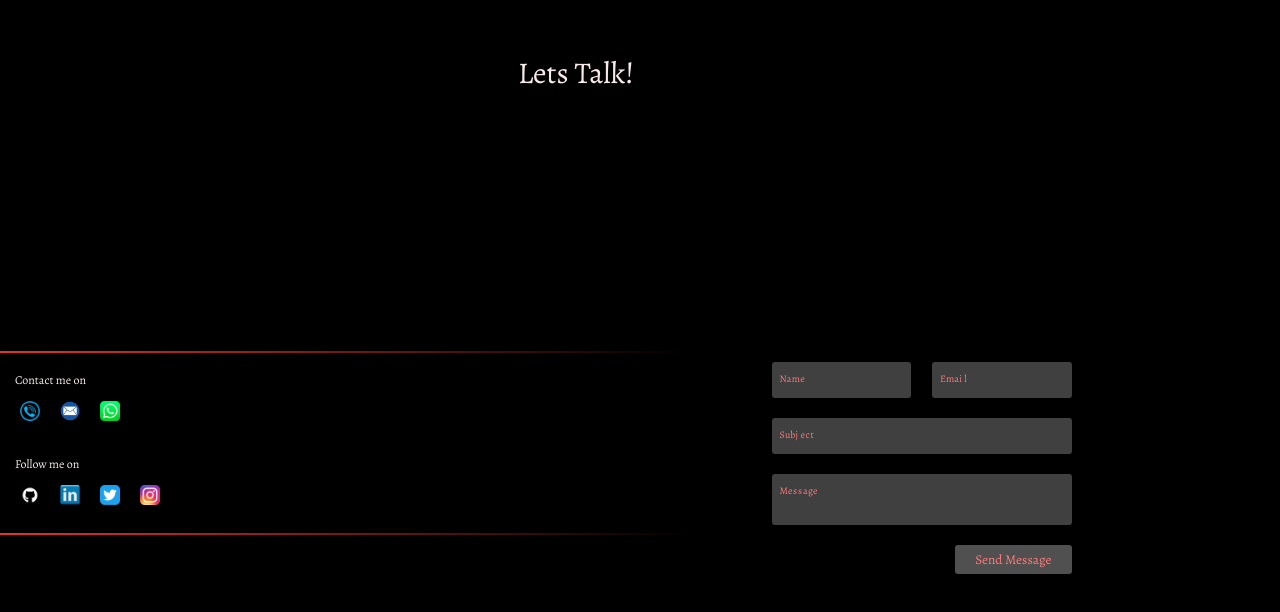
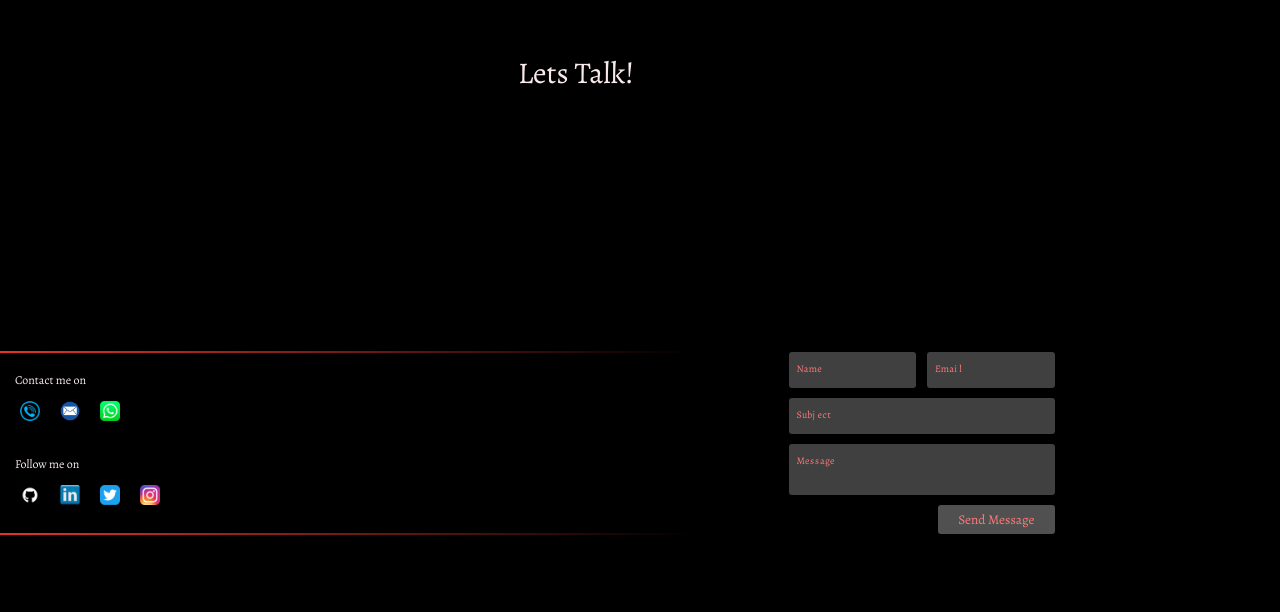
Before and after one commit to anudeep-mp/Portfolio, a React (Vite) app: page / in a window 1280 px wide. Shown: the part 4002-4614 px from the top of the page. Built offline with nearby package versions, Linux system fonts and the light colour scheme; the HTML template or start-up script is replaced by a standard one.

Commit message:
Fixed form box mq sizes and form flow

```diff
--- a/src/pages/Contact/Contact.tsx
+++ b/src/pages/Contact/Contact.tsx
@@ -1,16 +1,34 @@
 import { useState } from "react";
 import { contactLinks, socialLinks } from "../../assets/data/data";
 import "./contact.css";
+
+enum sendStauts {
+  INACTIVE = "INACTIVE",
+  TRIGGERED = "TRIGGERED",
+  SENT = "SENT",
+  FAILED = "FAILED",
+}
 
 export default function Contact() {
   const [name, setName] = useState<string>("");
   const [email, setEmail] = useState<string>("");
   const [subject, setSubject] = useState<string>("");
   const [message, setMessage] = useState<string>("");
+  const [messageSendingStatus, setMessageSendingStatus] = useState<sendStauts>(
+    sendStauts.INACTIVE
+  );
 
   const handleSubmit = (e: React.FormEvent<HTMLFormElement>) => {
     e.preventDefault();
-    console.log(name, email, message);
+    setMessageSendingStatus(sendStauts.TRIGGERED);
+    setMessageSendingStatus(sendStauts.FAILED);
+    setTimeout(() => {
+      setName("");
+      setEmail("");
+      setSubject("");
+      setMessage("");
+      setMessageSendingStatus(sendStauts.FAILED);
+    }, 2000);
   };
 
   const renderFormLabel = (label: string) => {
@@ -38,7 +56,12 @@ export default function Contact() {
               <div className="platforms">
                 {contactLinks.map((item) => {
                   return (
-                    <a href={item.link} key={item.id} className="contact-link" target="_blank">
+                    <a
+                      href={item.link}
+                      key={item.id}
+                      className="contact-link"
+                      target="_blank"
+                    >
                       <img src={item.icon} />
                     </a>
                   );
@@ -50,7 +73,12 @@ export default function Contact() {
               <div className="platforms">
                 {socialLinks.map((item) => {
                   return (
-                    <a href={item.link} key={item.id} className="social-link" target="_blank">
+                    <a
+                      href={item.link}
+                      key={item.id}
+                      className="social-link"
+                      target="_blank"
+                    >
                       <img src={item.icon} />
                     </a>
                   );
@@ -112,12 +140,22 @@ export default function Contact() {
                 </label>
               </div>
             </div>
-
-            <input
-              className="submit-button"
-              type="submit"
-              value={"Send Message"}
-            />
+            <div className="input-form-rail fourth-rail">
+              <div>
+                {messageSendingStatus === sendStauts.TRIGGERED
+                  ? "Sending"
+                  : messageSendingStatus === sendStauts.SENT
+                  ? "Sent"
+                  : messageSendingStatus === sendStauts.FAILED
+                  ? "Failed"
+                  : ""}
+              </div>
+              <input
+                className="submit-button"
+                type="submit"
+                value={"Send Message"}
+              />
+            </div>
           </form>
         </div>
       </div>
--- a/src/pages/Contact/contact.css
+++ b/src/pages/Contact/contact.css
@@ -56,30 +56,26 @@
   justify-content: space-between;
   align-items: center;
   height: fit-content;
+  margin: 1rem 0;
   --input-box-width: 30rem;
 }
 
 .section.contact .contact-form .input-field {
   position: relative;
-  margin: 1rem;
+  width: 100%;
 }
 
-.section.contact .input-form-rail.first-rail .input-field input,
-.section.contact .input-form-rail.first-rail .input-field textarea {
-  width: calc(var(--input-box-width) * 0.465);
-  max-width: calc(var(--input-box-width)* 0.465);
-  min-width: calc(var(--input-box-width) * 0.465);
+
+.section.contact .input-form-rail.first-rail .input-field {
+  width: 48%;
 }
 
-.section.contact .input-form-rail.second-rail .input-field input,
-.section.contact .input-form-rail.second-rail .input-field textarea,
-.section.contact .input-form-rail.third-rail .input-field input,
-.section.contact .input-form-rail.third-rail .input-field textarea {
-  width: var(--input-box-width);
-  max-width: var(--input-box-width);
-  min-width: var(--input-box-width);
+.section.contact .input-form-rail .input-field input,
+.section.contact .input-form-rail .input-field textarea {
+  width: 100%;
+  max-width: 100%;
+  min-width: 100%;
 }
-
 
 .section.contact .contact-form .input-field input,
 .section.contact .contact-form .input-field textarea {
@@ -142,9 +138,6 @@ textarea:valid + .form-label .form-label-letter {
   padding: 0.8rem 2rem;
   border-radius: 3px;
   border: none;
-  position: absolute;
-  right: 1rem;
-  margin-top: 1rem;
   cursor: pointer;
   color: var(--ternery-color);
 }
```
